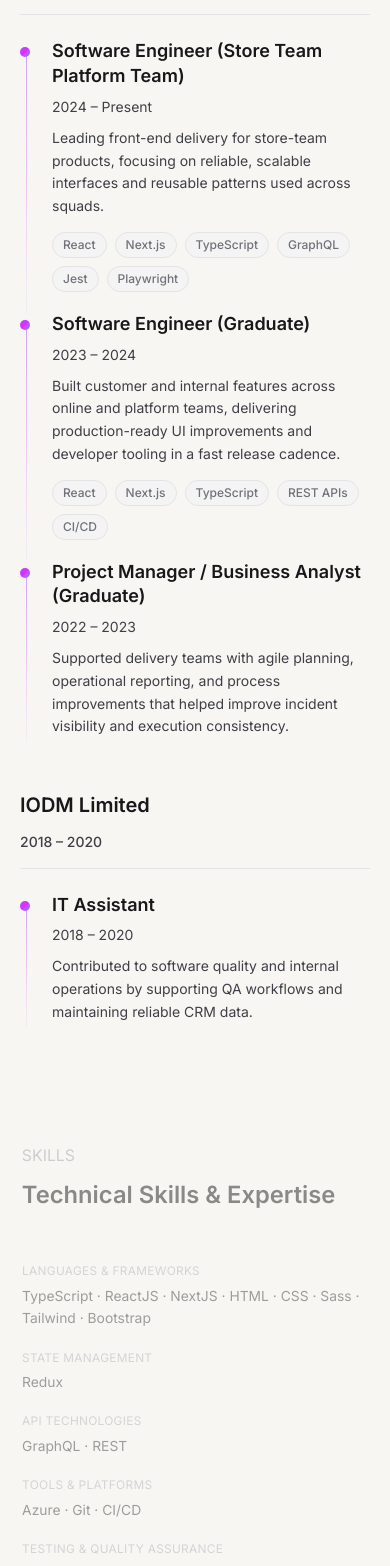
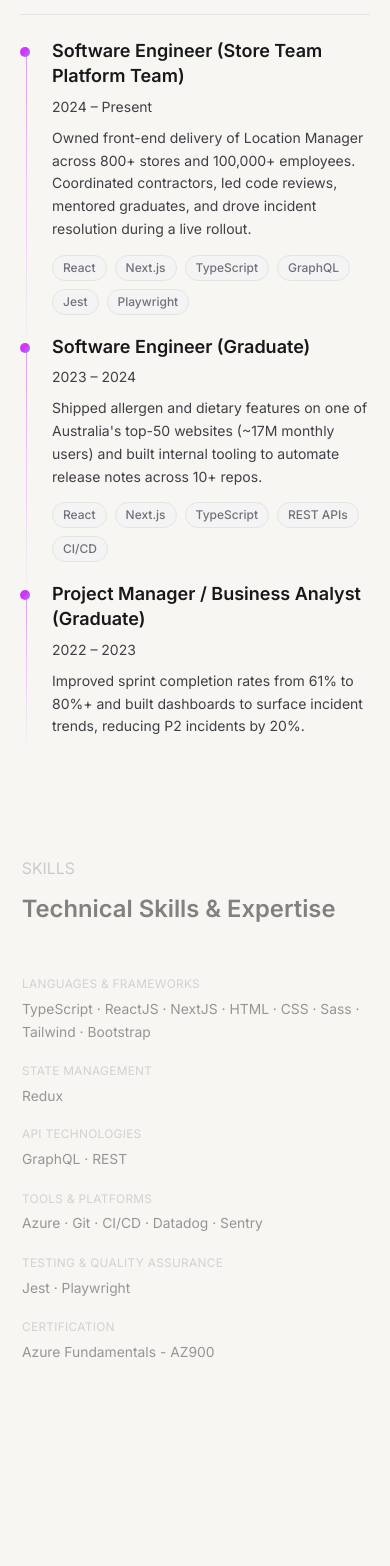
Before and after one commit to samhalsall23/sam-halsall-portfolio, a Next.js app: page / in a window 390 px wide. Shown: the part 3700-5266 px from the top of the page. Built offline with nearby package versions, Linux system fonts and the light colour scheme.

Commit message:
fix(page heading spacing): fix up heading and spacing on pages

```diff
--- a/src/app/cartelle-case-study/page.mdx
+++ b/src/app/cartelle-case-study/page.mdx
@@ -6,7 +6,9 @@ import {
 } from "@/components/layout";
 
 <main className="bg-background min-h-screen py-24 sm:py-28">
-    <BaseSection id="cartelle-case-study" className="bg-background">
+    <BaseSection
+        id="cartelle-case-study"
+        className="bg-background px-4 sm:px-5">
         <div className="mx-auto w-full max-w-3xl">
             <div className="mb-8">
                 <Link
@@ -16,7 +18,7 @@ import {
                 </Link>
             </div>
 
-            <article className="mt-4 space-y-8 rounded-2xl border border-default bg-white/70 p-6 shadow-xs sm:p-8 md:p-10">
+            <article className="mt-4 space-y-6 rounded-2xl border border-default bg-white/70 p-4 shadow-xs sm:space-y-8 sm:p-6 md:p-8 lg:p-10">
 
 # 🛒 Cartelle - Custom eCommerce Platform
 
@@ -118,7 +120,7 @@ This means the UI layer can be rendered in any context, including Storybook, wit
 
 ## 🚀 If Taken to Production
 
--   **Security** - Add proper authentication and role-based access control for the admin dashboard (currently demo-flag gated).
+-   **Security** - Add real authentication and role-based access control for the admin dashboard (currently demo-flag gated).
 -   **Testing** - Add integration tests covering Server Actions, checkout flow, and Stripe webhook lifecycle.
 -   **Observability** - Add structured logging and alerting around Stripe webhooks and background cleanup jobs.
 -   **Product & UX** - Introduce smarter product recommendations on PDPs.
--- a/src/app/cartelle-case-study/page.tsx
+++ b/src/app/cartelle-case-study/page.tsx
@@ -1,4 +1,11 @@
+import type { Metadata } from "next";
 import CaseStudyContent from "./page.mdx";
+
+export const metadata: Metadata = {
+    title: "Cartelle Case Study",
+    description:
+        "Technical case study for Cartelle, a custom ecommerce platform built with Next.js, Prisma, and Stripe.",
+};
 
 export default function CartelleCaseStudyPage() {
     return <CaseStudyContent />;
--- a/src/app/layout.tsx
+++ b/src/app/layout.tsx
@@ -9,9 +9,13 @@ const inter = Inter({
 });
 
 export const metadata: Metadata = {
-    title: "Sam Halsall Portfolio",
+    title: {
+        default: "Sam Halsall | Front-End Engineer",
+        template: "%s | Sam Halsall",
+    },
     description:
         "Sam Halsall — Front-end React, Next.js, and TypeScript engineer",
+    applicationName: "Sam Halsall Portfolio",
 };
 
 export default function RootLayout({
--- a/src/app/page.tsx
+++ b/src/app/page.tsx
@@ -1,3 +1,4 @@
+import type { Metadata } from "next";
 import { BaseSection, HeadingGroup, HeroSection } from "@/components/layout";
 import {
     ClientProject,
@@ -19,6 +20,12 @@ import {
     TAI_ELECTRICAL_GITHUB_LINK,
     TAI_ELECTRICAL_LINK,
 } from "@/lib/constants/project-links";
+
+export const metadata: Metadata = {
+    title: "Sam Halsall | Portfolio",
+    description:
+        "Portfolio of Sam Halsall, front-end engineer specialising in React, Next.js, and TypeScript.",
+};
 
 export default function Home() {
     return (
--- a/src/components/common/ExperienceSection.tsx
+++ b/src/components/common/ExperienceSection.tsx
@@ -27,7 +27,7 @@ const experienceData: ExperienceCompany[] = [
                 title: "Software Engineer (Store Team Platform Team)",
                 date: "2024 – Present",
                 summary:
-                    "Leading front-end delivery for store-team products, focusing on reliable, scalable interfaces and reusable patterns used across squads.",
+                    "Owned front-end delivery of Location Manager across 800+ stores and 100,000+ employees. Coordinated contractors, led code reviews, mentored graduates, and drove incident resolution during a live rollout.",
                 technologies: [
                     "React",
                     "Next.js",
@@ -41,7 +41,7 @@ const experienceData: ExperienceCompany[] = [
                 title: "Software Engineer (Graduate)",
                 date: "2023 – 2024",
                 summary:
-                    "Built customer and internal features across online and platform teams, delivering production-ready UI improvements and developer tooling in a fast release cadence.",
+                    "Shipped allergen and dietary features on one of Australia's top-50 websites (~17M monthly users) and built internal tooling to automate release notes across 10+ repos.",
                 technologies: [
                     "React",
                     "Next.js",
@@ -54,19 +54,7 @@ const experienceData: ExperienceCompany[] = [
                 title: "Project Manager / Business Analyst (Graduate)",
                 date: "2022 – 2023",
                 summary:
-                    "Supported delivery teams with agile planning, operational reporting, and process improvements that helped improve incident visibility and execution consistency.",
-            },
-        ],
-    },
-    {
-        title: "IODM Limited",
-        date: "2018 – 2020",
-        roles: [
-            {
-                title: "IT Assistant",
-                date: "2018 – 2020",
-                summary:
-                    "Contributed to software quality and internal operations by supporting QA workflows and maintaining reliable CRM data.",
+                    "Improved sprint completion rates from 61% to 80%+ and built dashboards to surface incident trends, reducing P2 incidents by 20%.",
             },
         ],
     },
--- a/src/components/common/TechnicalSkillsSection.tsx
+++ b/src/components/common/TechnicalSkillsSection.tsx
@@ -44,7 +44,7 @@ export function TechnicalSkillsSection() {
                             Tools & Platforms
                         </p>
                         <p className="text-body text-primary">
-                            Azure · Git · CI/CD
+                            Azure · Git · CI/CD · Datadog · Sentry
                         </p>
                     </div>
 
```
